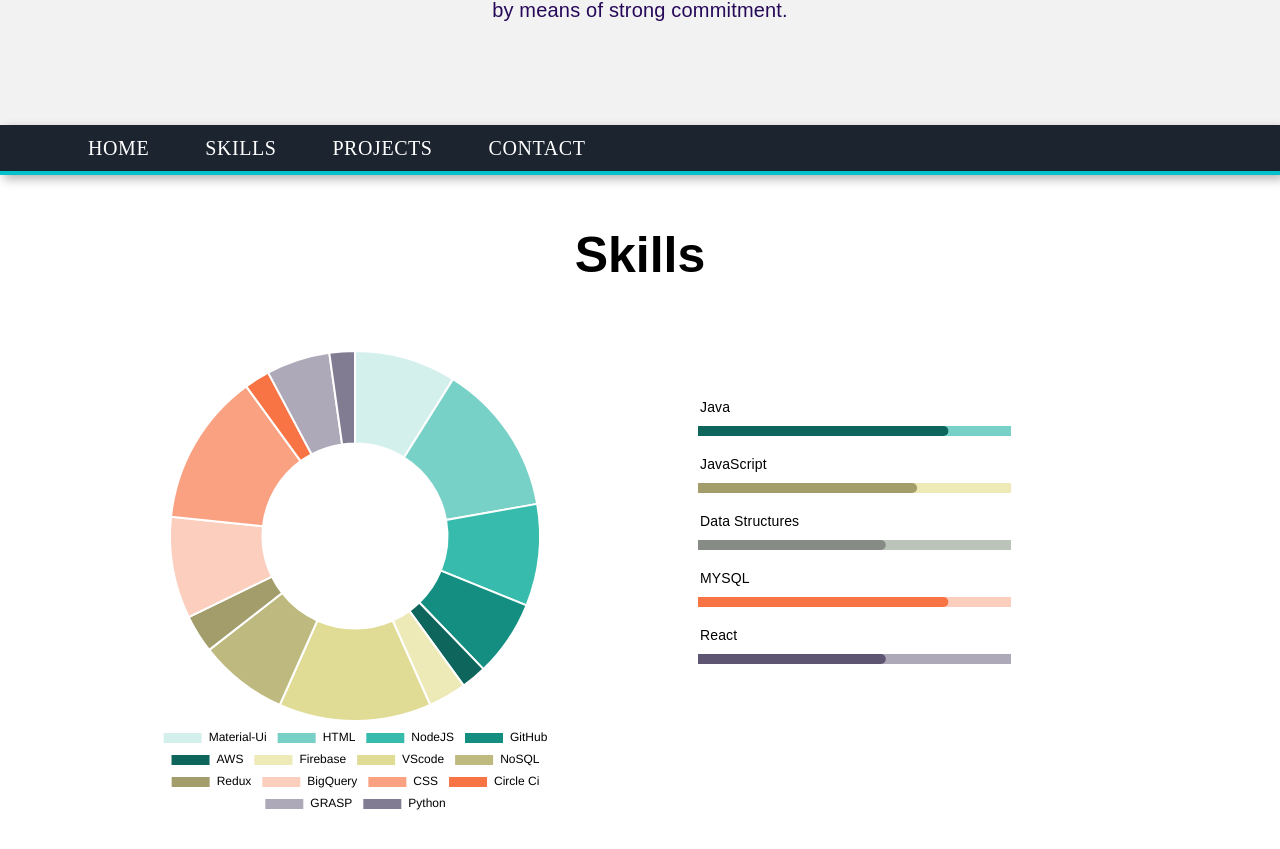
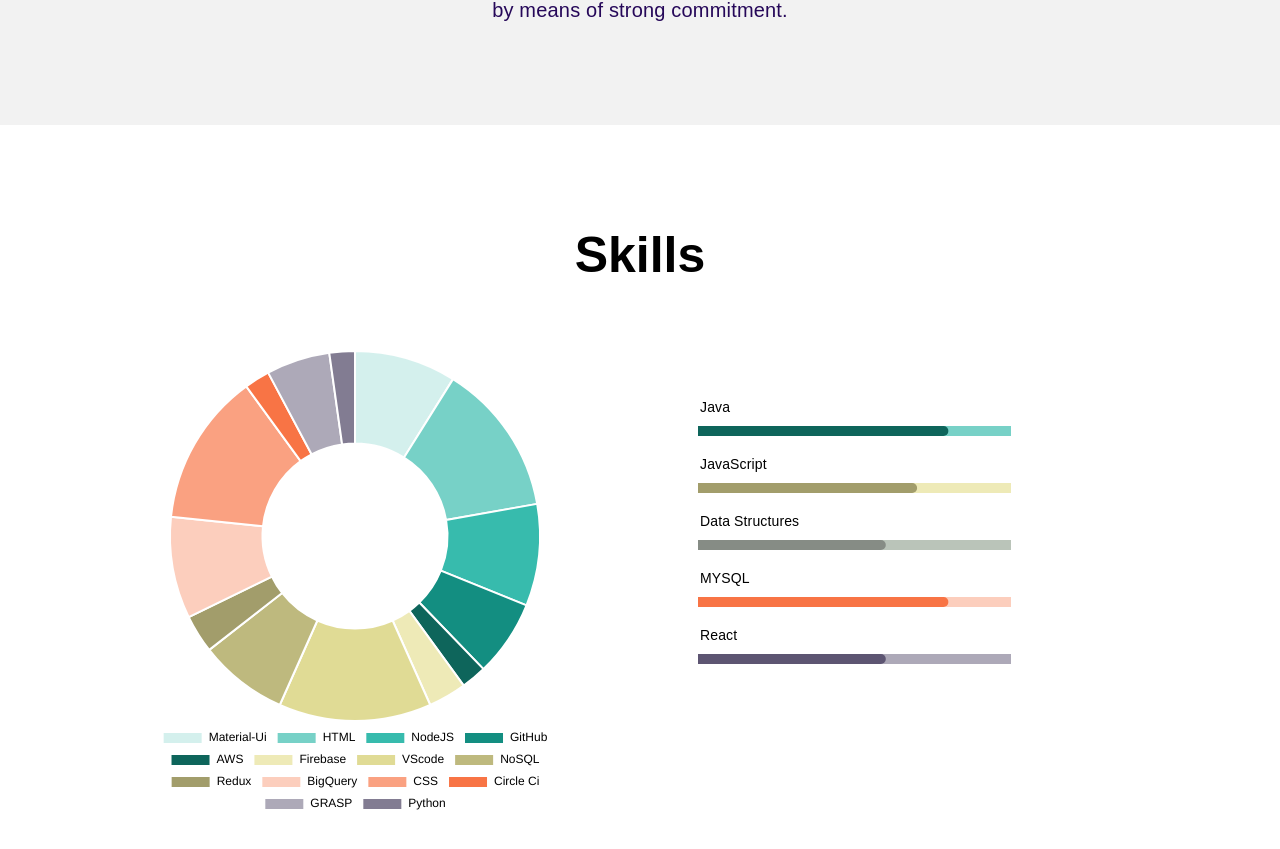
Before and after one commit to arunipatel06/portfolio, a React (Create React App) app: page / in a window 1280 px wide. Shown: the part 1055-1904 px from the top of the page. Built offline with nearby package versions, Linux system fonts and the light colour scheme; what webfontloader would draw is missing.

Commit message:
Remove warnings

```diff
--- a/src/Education.js
+++ b/src/Education.js
@@ -1,7 +1,7 @@
 import React from 'react';
 import { makeStyles } from '@material-ui/core/styles';
 import { Timeline } from 'antd';
-import { Grid, Typography, Divider } from '@material-ui/core';
+import {Typography} from '@material-ui/core';
 import 'antd/dist/antd.css';
 import './Education.css';
 
--- a/src/Skills.js
+++ b/src/Skills.js
@@ -3,7 +3,6 @@ import PieChart from "./PieChart";
 import Progressbar from "./Progressbar";
 import { Grid } from "@material-ui/core";
 import { makeStyles } from "@material-ui/core/styles";
-import NewNavbar from "./NewNavbar";
 
 const useStyles = makeStyles((theme) => ({
 
@@ -33,9 +32,6 @@ const Skills = (props) => {
 
   return (
     <div>
-      <div>
-        <NewNavbar />
-      </div>
       <section className={classes.skills}>
         <div className={classes.header}>Skills</div>
         <Grid container>
```
